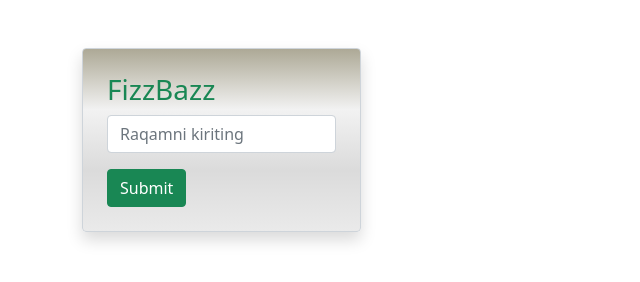
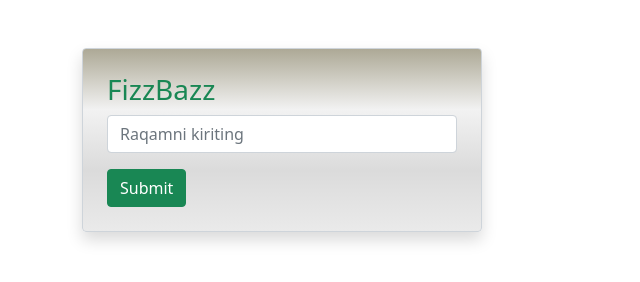
Before and after one commit to avazbek9999/3.8-FizzBazz, a plain HTML site: page index.html in a window 1280 px wide. Shown: the whole page, without its empty margins (0-640 px from the left). Drawn offline with Linux system fonts and the light colour scheme.

Commit message:
add max-width

```diff
--- a/css/main.css
+++ b/css/main.css
@@ -1,4 +1,6 @@
 .form{
+    width: 100%;
+    max-width: 400px;
     background: linear-gradient(
         #ada996
         ,
--- a/index.html
+++ b/index.html
@@ -10,7 +10,7 @@
 </head>
 <body>
     <div class="container">
-        <form class="form form-control w-25 mt-5 p-4 rounded shadow ">
+        <form class="form form-control  mt-5 p-4 rounded shadow ">
             <h3 class="form__headding text-success">FizzBazz</h3>
             <input class="input form-control mb-3" type="number" name="user_namber" placeholder="Raqamni kiriting">
             <div class="box mb-3 text-success h4"></div>
```
